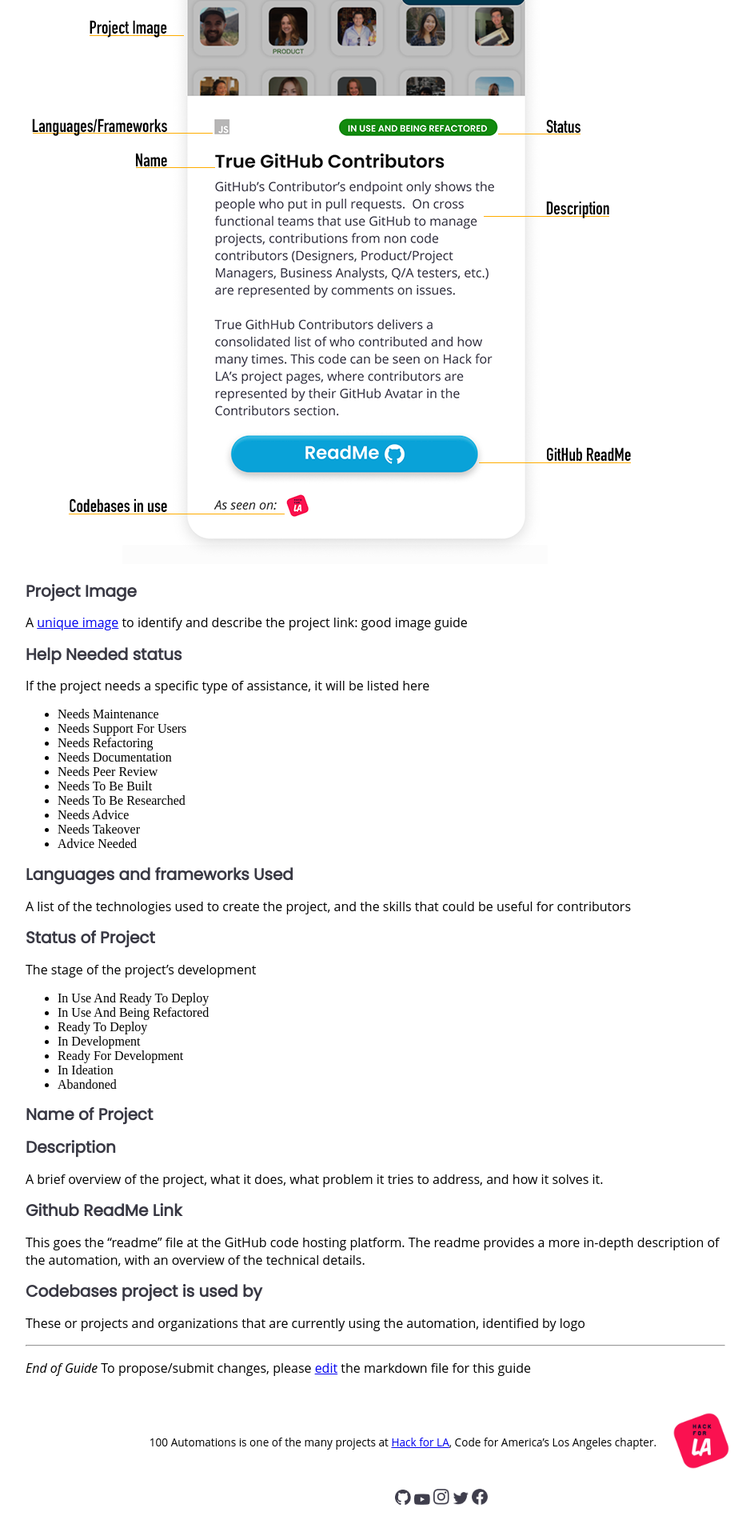
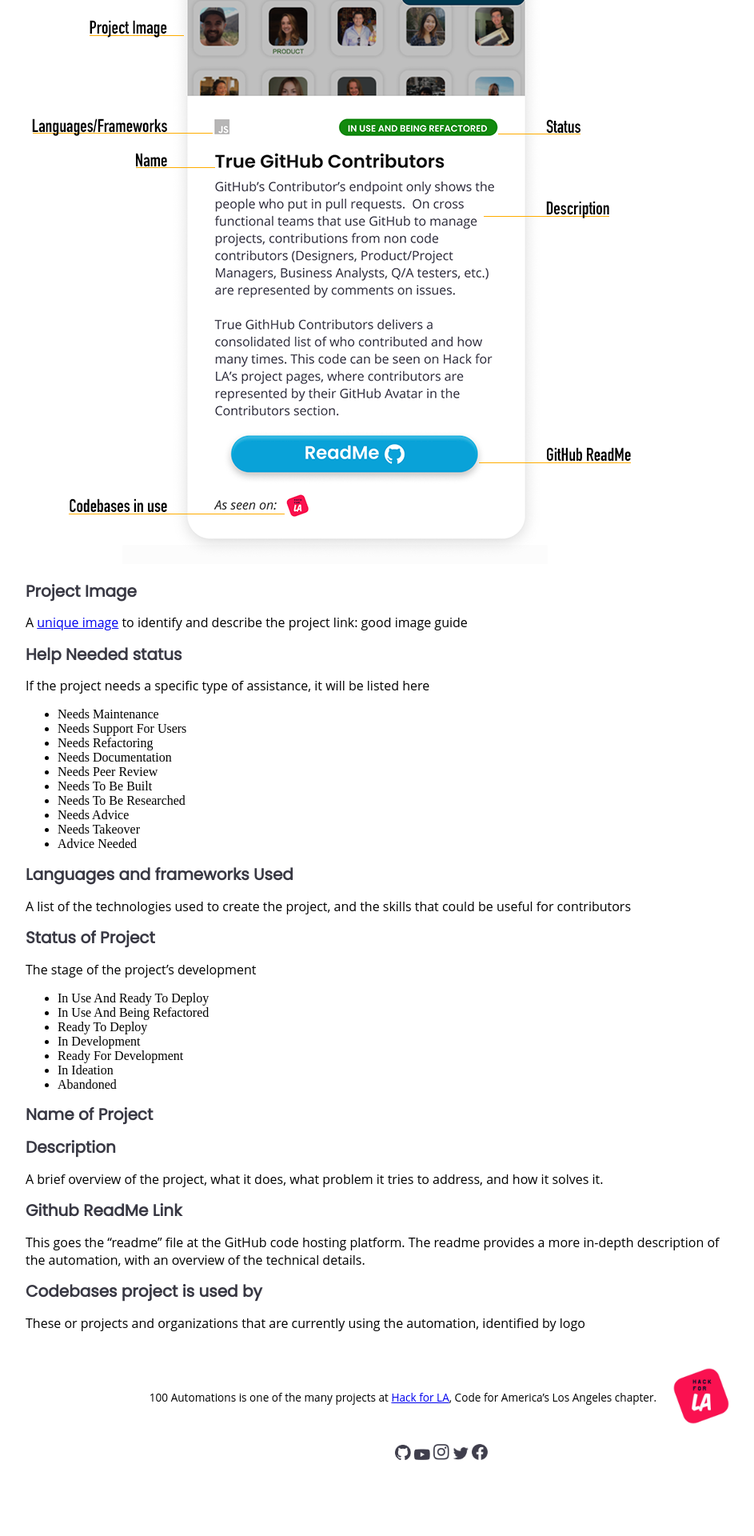
Before and after one commit to 100Automations/Website, a Jekyll site: the page built from _guides/project_card_anatomy.md, in a window 1280 px wide. Shown: the part 791-2711 px from the top of the page at 80% size, without its empty margins (88-1031 px from the left). Built offline with Jekyll 4.4.1, drawn with Linux system fonts in a browser that asks for light colours.

Commit message:
removed end of file footer
issue #284

```diff
--- a/_guides/project_card_anatomy.md
+++ b/_guides/project_card_anatomy.md
@@ -50,7 +50,3 @@ This goes the "readme" file at the GitHub code hosting platform. The readme prov
 
 ## Codebases project is used by
 These or projects and organizations that are currently using the automation, identified by logo
-
----
-_End of Guide_
-To propose/submit changes, please [edit](https://github.com/100Automations/Website/blob/master/_guides/project-card-anatomy.md) the markdown file for this guide
```
